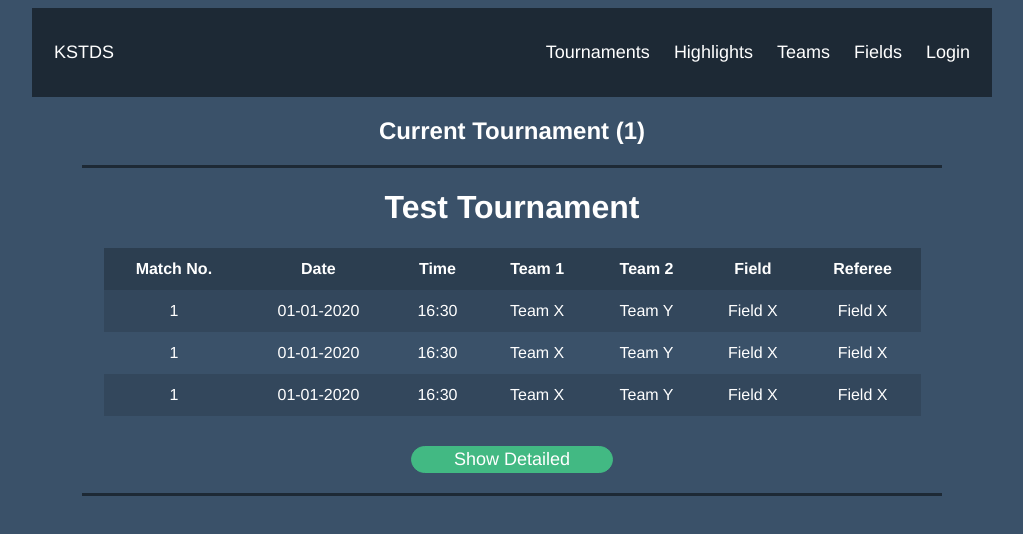
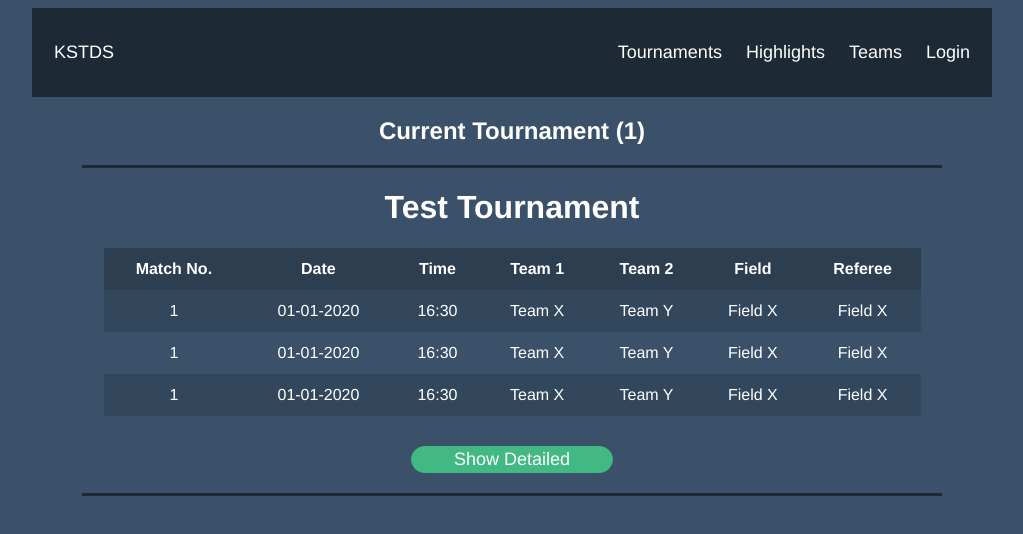
Before and after one commit to Just-Hussain/kstds, a Vue app in the folder client/: page / in a window 1280 px wide. Shown: the top 534 px of the page, without its empty margins (128-1151 px from the left). Built offline with nearby package versions, Linux system fonts and the light colour scheme.

Commit message:
fields view was not necessary

```diff
--- a/client/src/components/AppHeader.vue
+++ b/client/src/components/AppHeader.vue
@@ -5,7 +5,6 @@
       <router-link to="/">Tournaments</router-link>
       <router-link to="/">Highlights</router-link>
       <router-link to="/teams">Teams</router-link>
-      <router-link to="/">Fields</router-link>
       <router-link to="/login">Login</router-link>
     </div>
   </div>
```
